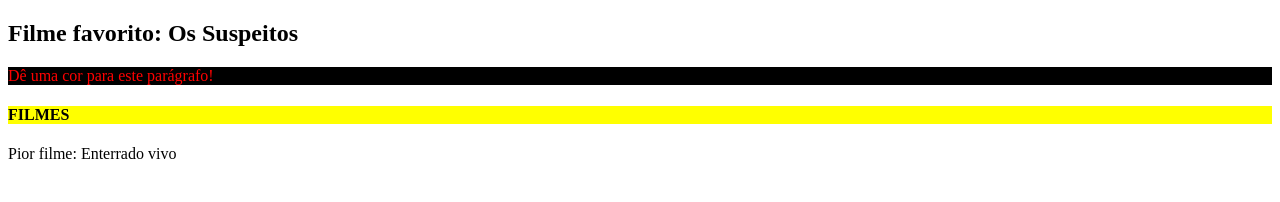
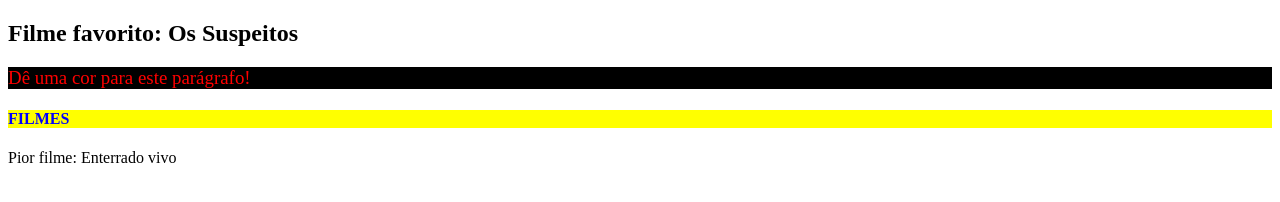
Before and after one commit to p4n1k0/training, a plain HTML site: page basic-exercises/DOMDOM/index.html in a window 1280 px wide. Drawn offline with Linux system fonts and the light colour scheme.

Commit message:
recupera elemento usando getElementByTagName e o altera

```diff
--- a/basic-exercises/DOMDOM/index.html
+++ b/basic-exercises/DOMDOM/index.html
@@ -20,7 +20,11 @@
       subtitle.innerHTML = 'FILMES';
 
       const paragraphs = document.getElementsByClassName('paragraph-class');
+      paragraphs[0].style.fontSize = '0.5cm';
       paragraphs[0].style.background = 'black';
+
+      const subtitleh = document.getElementsByTagName('h4')[0];
+      subtitleh.style.color = 'blue';
 
     </script>
   </body>
```
